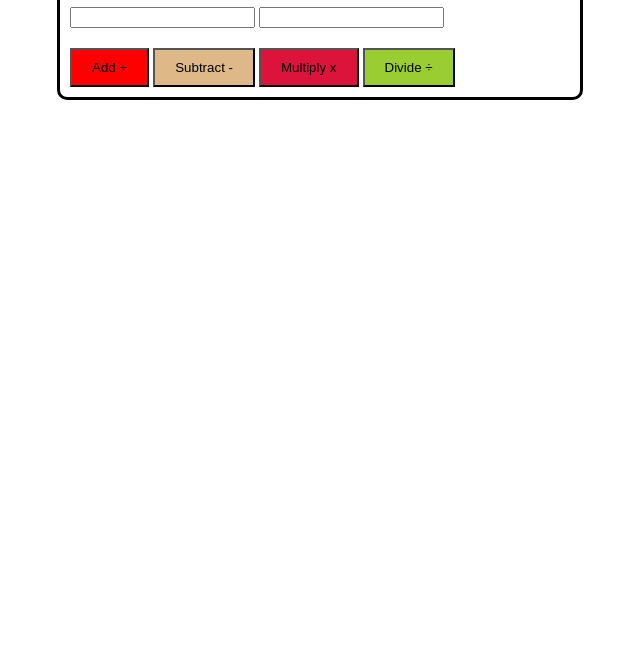
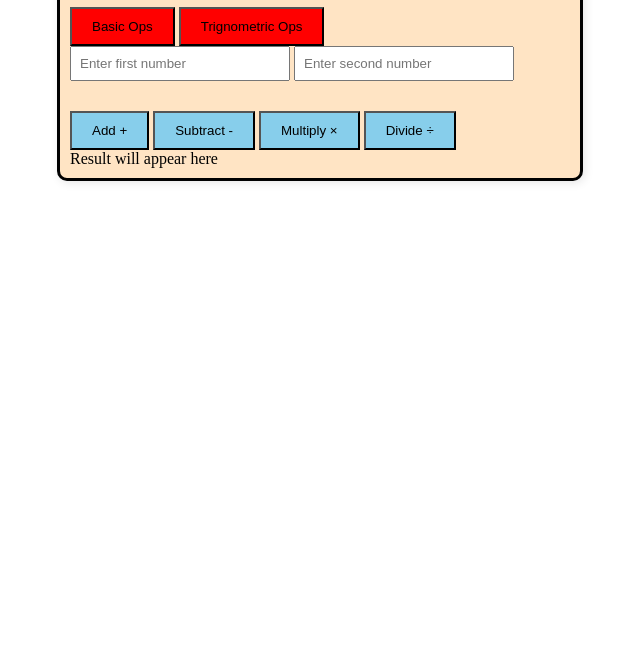
Before and after one commit to Sudarshan180392/BasicCalc-App, a plain HTML site: page index.html in a window 1280 px wide. Shown: the part 136-800 px from the top of the page, without its empty margins (320-960 px from the left). Drawn offline with Linux system fonts and the light colour scheme.

Commit message:
Updated calculator with toggle logic and trigonometric fixes

```diff
--- a/index.html
+++ b/index.html
@@ -12,16 +12,40 @@
     <div class="container">
  <h1>Calculator</h1>
 
+   <button id="basicops" onclick="showCalc('basic')">Basic Ops</button>
+    <button id="trig" onclick="showCalc('Trignometric')">Trignometric Ops</button>
+
+    <!-- Basic Calculator Section -->
+    <div id="basic" class="calc-section">
       <div class="inputs">
-    <input type="number"class="frno">
-    <input type="number" class="secno">
+        <input type="number" class="frno" placeholder="Enter first number">
+        <input type="number" class="secno" placeholder="Enter second number">
       </div>
       <div class="btn-container">
         <button class="add">Add + </button>
         <button class="sub">Subtract - </button>
-    <button class="mult">Multiply x</button>
-    <button class="div">Divide ÷ </button>
+        <button class="mult">Multiply ×</button>
+        <button class="div">Divide ÷</button>
       </div>
+    </div>
+
+    <!-- Trignometric Calculator Section -->
+    <div id="Trignometric" class="calc-section" style="display: none;">
+      <input type="number" id="trig-input" placeholder="Enter angle in degrees">
+      <div class="trigbtns">
+        <button onclick="doTrig('sin')">Sine</button>
+        <button onclick="doTrig('cos')">Cosine</button>
+        <button onclick="doTrig('tan')">Tangent</button>
+        <button onclick="doTrig('cosec')">Cosec</button>
+        <button onclick="doTrig('sec')">Sec</button>
+        <button onclick="doTrig('cot')">Cot</button>
+
+      </div>
+    </div>
+
+    <!-- Result Area -->
+
+    <div class="result">Result will appear here</div>
   </div>
 </body>
 </html>
--- a/script.js
+++ b/script.js
@@ -1,27 +1,78 @@
-let calcu=document.querySelector('.btn-container')
-    calcu.addEventListener('click', (e)=>{
+function showCalc(type) {
+      const allSections = document.querySelectorAll('.calc-section');
+      allSections.forEach(section => {
+        section.style.display = 'none'; // Hide all
+      });
+
+      const selected = document.getElementById(type);
+      if (selected) {
+        selected.style.display = 'block'; // Show selected
+      }
+
+    }
+
+    let calcu = document.querySelector('.btn-container')
+    calcu.addEventListener('click', (e) => {
+
       const value1 = document.querySelector('.frno').value
-        const value2= document.querySelector('.secno').value
-         let num1 =parseFloat(value1)
-         let num2 =parseFloat(value2)
+      const value2 = document.querySelector('.secno').value
+      let num1 = parseFloat(value1)
+      let num2 = parseFloat(value2)
       let ops = e.target.classList[0]
       let result;
-        switch(ops){
+      switch (ops) {
         case 'add':
-                result = num1+num2
+          result = num1 + num2
           break;
         case 'sub':
-            result = num1-num2
+          result = num1 - num2
           break;
         case 'mult':
-            result = num1*num2
+          result = num1 * num2
           break;
         case 'div':
-            result = num2 !==0 ? num1/num2 : "Divide by 0 error"
+          result = num2 !== 0 ? num1 / num2 : "Divide by 0 error"
           break;
         default:
           alert("Unknown operation, Try again")
 
       }
-        alert("Result is: " + result)
+      document.querySelector('.result').innerText = "Result is: " + result;
+      document.querySelector('.frno').value = '';
+      document.querySelector('.secno').value = '';
+
     })
+
+    function doTrig(op) {
+      const degrees = parseFloat(document.getElementById('trig-input').value);
+      const radians = degrees * (Math.PI / 180); // convert to radians
+      let result;
+
+      switch (op) {
+        case 'sin':
+          result = Math.sin(radians);
+          break;
+        case 'cos':
+          result = Math.cos(radians);
+          break;
+        case 'tan':
+          result = Math.tan(radians);
+          break;
+        case 'cot':
+          result = 1/Math.tan(radians)
+          break;
+        case 'sec':
+          result = 1/Math.cos(radians);
+          break;
+        case 'cosec':
+          result = 1/Math.sin(radians);
+          break;
+        default:
+          result = 'Invalid operation';
+      }
+    if (!isFinite(result) || Math.abs(result) > 1e7) {
+      result = 'Infinity';
+    }
+      document.querySelector('.result').innerText = `Result: ${result}`;
+      document.querySelector('#trig-input').value = '';
+    }
--- a/style.css
+++ b/style.css
@@ -1,36 +1,74 @@
-        .container{
+    .container {
       border: solid black;
       padding: 10px;
-            background-color: bisque
-            box-shadow: 2px 2px 10px rgba(0,0,0,0.1);
+      background-color: bisque;
+      box-shadow: 2px 2px 10px rgba(0, 0, 0, 0.1);
       border-radius: 10px;
       width: 500px;
       margin: 50px auto;
 
     }
-  .add{
+
+    .add {
+      background-color: skyblue;
+      size: 30px;
+      padding: 10px 20px;
+    }
+
+    .sub {
+      background-color: skyblue;
+      padding: 10px 20px;
+    }
+
+    .mult {
+      background-color: skyblue;
+      padding: 10px 20px;
+    }
+
+    .div {
+      background-color: skyblue;
+      padding: 10px 20px;
+    }
+
+    button:hover {
+      padding-top: 15px;
+      width: 120px;
+      height: 50px;
+      margin-bottom: 30px;
+    }
+
+    .inputs {
+      margin-bottom: 20px;
+    }
+
+    .trig-buttons button {
+      background-color: crimson;
+      padding: 15px 15px;
+
+    }
+
+    input {
+      padding: 8px;
+      margin-bottom: 10px;
+      width: 200px;
+    }
+
+    #trig {
+      background-color: red;
+      size: 100px;
+
+      padding: 10px 20px;
+
+    }
+
+    #basicops {
       background-color: red;
       size: 30px;
       padding: 10px 20px;
     }
-  .sub{
-    background-color: burlywood;
+
+    .trigbtns button {
+      background-color: skyblue;
       padding: 10px 20px;
+
     }
-
-  .mult{
-    background-color: crimson;
-    padding: 10px 20px;
-  }
-  .div{
-    background-color: yellowgreen;
-    padding: 10px 20px;
-  }
-  button:hover{
-    padding-top: 15 px;
-    width: 120px;
-  height: 50px;
-  }
-  .inputs{
-    margin-bottom: 20px;
-  }
```
Also changed, not shown: 1 other file. Lines whose indentation alone changed are shown as unchanged.
